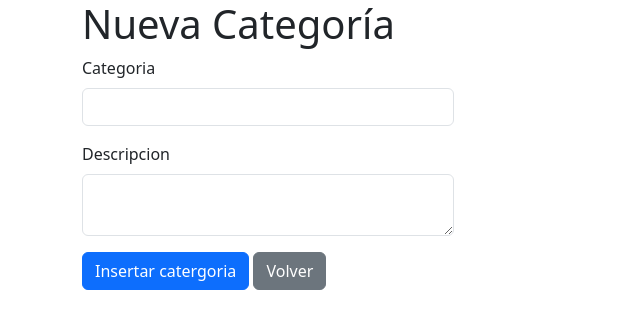
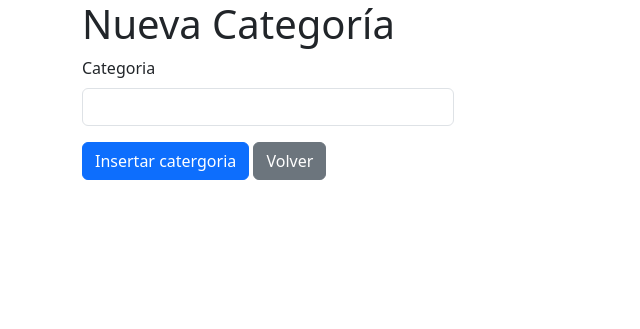
Before and after one commit to SAMKING25/TFG-SAMAS-home, a PHP site: page /categorias/nueva_categoria.php in a window 1280 px wide. Shown: the top 329 px of the page, without its empty margins (0-640 px from the left). Run offline with PHP 8.4, Linux system fonts and the light colour scheme; the visitor is signed in with stand-in values (Sample User, id 1); a stand-in replaces the project's code that opens the database connection.

Commit message:
subo el nueva categoria

```diff
--- a/backend/tienda/categorias/nueva_categoria.php
+++ b/backend/tienda/categorias/nueva_categoria.php
@@ -11,11 +11,11 @@
         require('../util/conexion.php');
         require('../util/utilidades.php');
 
-        session_start();
-        if (!isset($_SESSION["usuario"])) {
-            header("location: ../usuario/iniciar_sesion.php");
-            exit;
-        }
+        // session_start();
+        // if (!isset($_SESSION["usuario"])) {
+        //     header("location: ../usuario/iniciar_sesion.php");
+        //     exit;
+        // }
     ?>
     <style>
         .error{
@@ -27,16 +27,11 @@
     <?php
         if($_SERVER["REQUEST_METHOD"] == "POST"){
             $tmp_categoria = depurar($_POST["categoria"]);
-            $tmp_descripcion = depurar($_POST["descripcion"]);
 
-            /* $sql="SELECT * FROM categorias WHERE categoria ='$tmp_categoria'";
-            $resultado=$_conexion -> query($sql); */
+            $sql = $_conexion -> prepare("SELECT * FROM categorias WHERE categoria =?");
 
-            // 1
-            $sql = $_conexion -> prepare("SELECT * FROM categorias WHERE categoria =?");
-            // 2
             $sql -> bind_param("s",$tmp_categoria);
-            // 3
+
             $sql -> execute();
             $resultado = $sql -> get_result();
 
@@ -54,28 +49,12 @@
                 }
             }
 
-            if($tmp_descripcion == ''){
-                $err_descripcion = "La descripcion es obligatoria";
-            } else {
-                if(strlen($tmp_descripcion) > 255){
-                    $err_descripcion = "La descripcion no puede tener mas de 255 caracteres";
-                } else{
-                    $descripcion = $tmp_descripcion;
-                }
-            }
+            if (isset($categoria)){
+                $sql = $_conexion -> prepare("INSERT INTO categorias (categoria)
+                    VALUES (?)");
 
-            if (isset($descripcion) && isset($categoria)){
-                // Inserta una nueva categoria
-                /* $sql = "INSERT INTO categorias (categoria, descripcion)
-                    VALUES ('$categoria','$descripcion')";
-                $_conexion -> query($sql); */
+                $sql -> bind_param("s",$categoria);
 
-                // 1
-                $sql = $_conexion -> prepare("INSERT INTO categorias (categoria, descripcion)
-                    VALUES (?,?)");
-                // 2
-                $sql -> bind_param("ss",$categoria,$descripcion);
-                // 3
                 $sql -> execute();
             }
 
@@ -91,11 +70,6 @@
                 <?php if(isset($err_categoria)) echo "<span class='error'>$err_categoria</span>"; ?>
             </div>
             <div class="mb-3">
-                <label class="form-label">Descripcion</label>
-                <textarea class="form-control" name="descripcion"></textarea>
-                <?php if(isset($err_descripcion)) echo "<span class='error'>$err_descripcion</span>"; ?>
-            </div>
-            <div class="mb-3">
                 <input type="submit" class="btn btn-primary" value="Insertar catergoria">
                 <a href="index.php" class="btn btn-secondary">Volver</a>
             </div>
```
